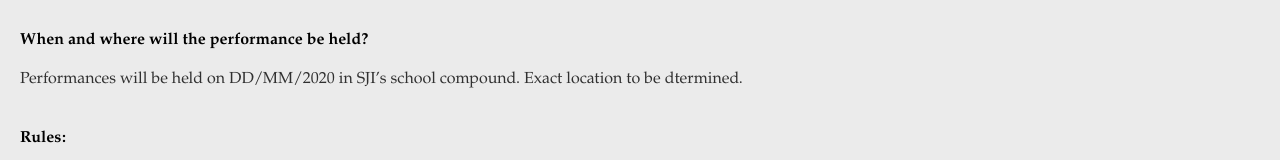
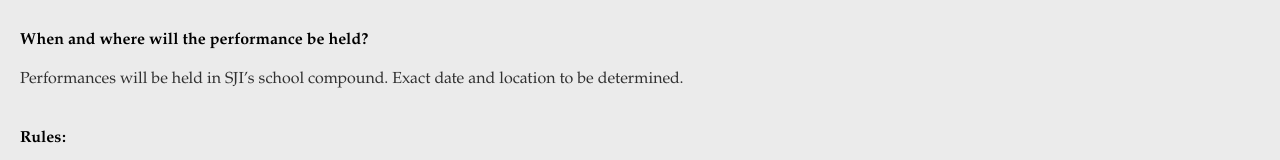
Before and after one commit to SJISGOTTALENT/sjis-got-talent, a plain HTML site: page SJIsGotTalent/details.html in a window 1280 px wide. Shown: the part 518-678 px from the top of the page. Drawn offline with Linux system fonts and the light colour scheme; files whose address does not match are found by name.

Commit message:
Update details.html

```diff
--- a/SJIsGotTalent/details.html
+++ b/SJIsGotTalent/details.html
@@ -39,9 +39,8 @@
  <h6>When and where will the performance be held?</h6>
 </div>
 <div>
- <p>Performances will be held on DD/MM/2020 in SJI’s school compound. Exact location to be dtermined.</p>
+ <p>Performances will be held in SJI’s school compound. Exact date and location to be determined.</p>
 </div>
-
 <div>
  <h6>Rules:</h6>
 </div>
```
